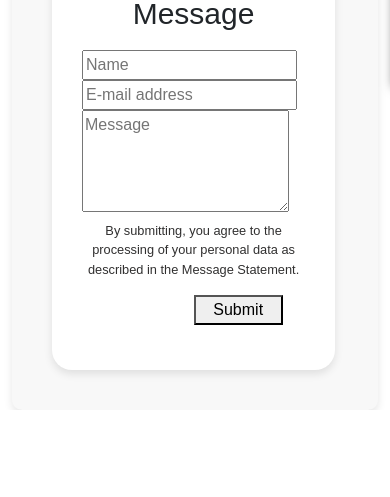
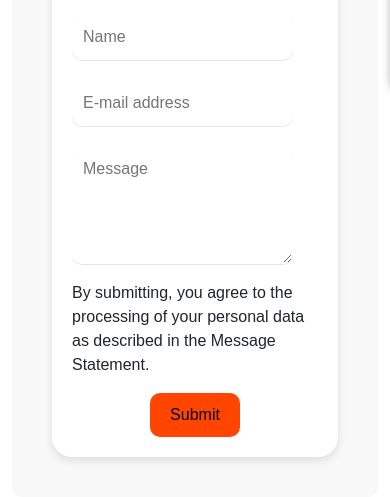
Before and after one commit to utkarsh45-a/optlit, a website built with Vite: page pages/contact.html in a window 390 px wide. Shown: the part 757-1254 px from the top of the page. Before the commit the page ends 1167 px from the top, so only its background shows below. Built offline with nearby package versions, Linux system fonts and the light colour scheme.

Commit message:
Updated Contact page

```diff
--- a/pages/contact.html
+++ b/pages/contact.html
@@ -12,6 +12,7 @@
     <!-- font awesome -->
     <link rel="stylesheet" href="https://cdnjs.cloudflare.com/ajax/libs/font-awesome/6.6.0/css/all.min.css" />
 </head>
+
 <body>
     <!------- navbar------ -->
     <header>
@@ -72,7 +73,9 @@
                     </div>
                 </div>
 
-               <div class="follow_heading"> <h3>Follow Us:</h3></div>
+                <div class="follow_heading">
+                    <h3>Follow Us:</h3>
+                </div>
                 <div class="follow">
                     <a href="#">
                         <div class="icon"><i class="fab fa-twitter"></i></div>
@@ -94,18 +97,20 @@
                     <h2>Send a Message</h2>
                     <form>
 
-                        <input type="text" id="name" name="name" placeholder="Name" required>
+                        <input class="form_input" type="text" id="name" name="name" placeholder="Name" required>
 
 
-                        <input type="email" id="email" name="email" placeholder="E-mail address" required>
+                        <input class="form_input" type="email" id="email" name="email" placeholder="E-mail address"
+                            required>
 
-                        <textarea id="message" name="message" placeholder="Message" required rows="4"></textarea>
+                        <textarea class="form_input" id="message" name="message" placeholder="Message" required
+                            rows="4"></textarea>
                         <p class="note">
                             By submitting, you agree to the processing of your personal data as described in the
                             Message
                             Statement.
                         </p>
-                        <button type="submit">Submit</button>
+                        <div class="text-center"> <button class=" submit_button" type="submit">Submit</button></div>
                     </form>
                 </div>
             </div>
--- a/styles/contact.css
+++ b/styles/contact.css
@@ -15,10 +15,9 @@
 }
 
 .send-msg {
-    background-color: #f0f0f0;
+    background-color: #f8f8f8;
     padding: 40px;
     border-radius: 10px;
-    box-shadow: 0 4px 8px rgba(0, 0, 0, 0.1);
     width: 50%;
     height: 100%;
     justify-content: center;
@@ -88,11 +87,7 @@
 }
 
 /* Send Message Section */
-.send-msg {
-    width: 50%;
-    height: 100%;
-    background-color: #f8f8f8;
-}
+
 
 h3 {
     margin-top: 25px;
@@ -110,18 +105,36 @@ h3 {
 }
 
 .send-contanier {
-    width: 100%;
-    height: 95%;
+    /* width: 100%;
+    height: 95%; */
     background-color: #ffffff;
     border-radius: 20px;
     box-shadow: 0 4px 8px rgba(0, 0, 0, 0.1);
     padding: 20px;
 }
+/*--------------------Anushka---------------------------------------------------------------------------------------------------------*/
+.form_input {
+    font-size: 1.5rem;
+    border: 1px solid #ffff;
+    width: 90%;
+    padding: 10px;
+    margin: 10px 0;
+    border-radius:10px ;
+    box-shadow:
+    rgba(17,17,26,0.1)
+    0px 1px 0px ;
+}
+.submit_button{
+    background-color: orangered;
+    border-radius: 10px ;
+    padding:10px 20px;
+    border: none;
 
-h3{
-    margin-top:25px;
 }
-
+.submit_button:hover{
+    cursor: pointer;
+    background-color: rgb(212, 60, 4) ;
+}
 
 
 
@@ -143,25 +156,10 @@ h3{
     .send-msg {
         width: 100%;
     }
-
-    .send-contanier {
-        width: 99%;
-        height: 100%;
-        background-color: #ffffff;
-        border-radius: 20px;
-        padding: 30px;
+    .form_input {
+        font-size: 1rem;
     }
 
-    .note {
-        font-size: .8rem;
-        color: #313030;
-        text-align: center;
-        margin-top: 2px;
-    }
 
-    .send-msg button {
-        margin-left: 50%;
-        width: 40%;
-        margin-bottom: 15px;
-    }
+
 }
```
